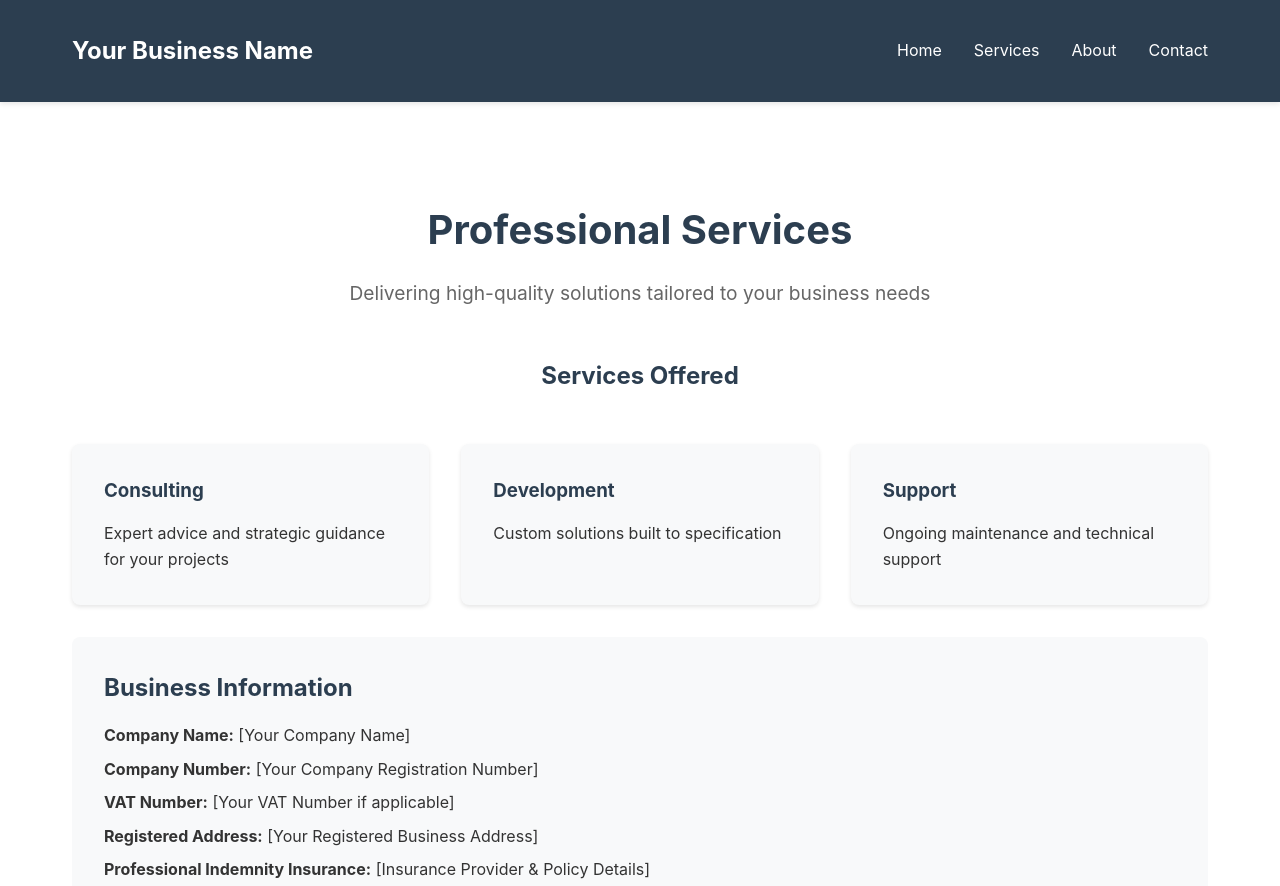
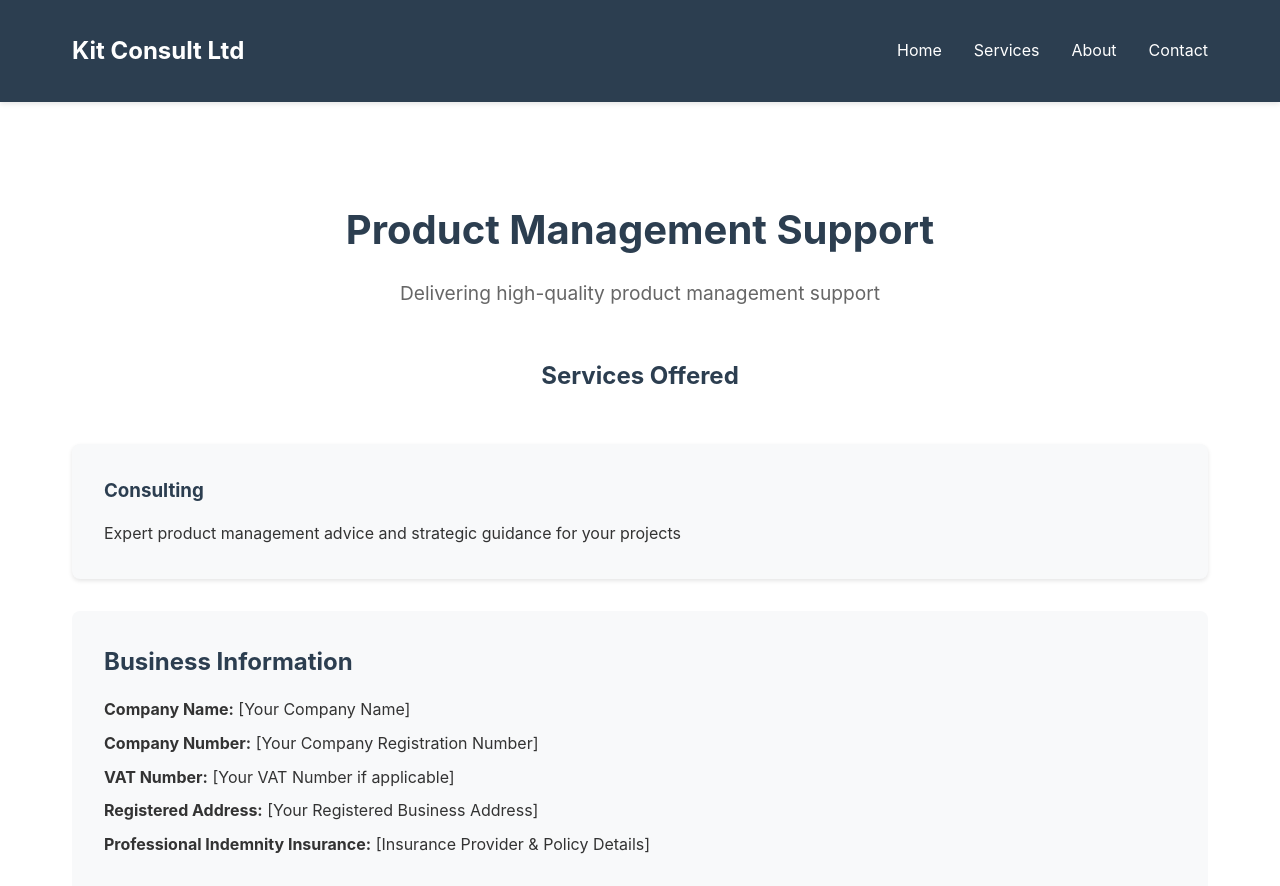
Before and after one commit to cdmaynard/kitconsultltd, a plain HTML site: page index.html in a window 1280 px wide. Shown: the top 886 px of the page. Drawn offline with Linux system fonts and the light colour scheme.

Commit message:
Update index.html

```diff
--- a/index.html
+++ b/index.html
@@ -132,7 +132,7 @@
 <body>
     <header>
         <nav>
-            <div class="logo">Your Business Name</div>
+            <div class="logo">Kit Consult Ltd</div>
             <ul>
                 <li><a href="#home">Home</a></li>
                 <li><a href="#services">Services</a></li>
@@ -144,8 +144,8 @@
 
     <div class="container">
         <section id="home" class="hero">
-            <h1>Professional Services</h1>
-            <p>Delivering high-quality solutions tailored to your business needs</p>
+            <h1>Product Management Support</h1>
+            <p>Delivering high-quality product management support</p>
         </section>
 
         <section id="services">
@@ -153,15 +153,7 @@
             <div class="services">
                 <div class="service-card">
                     <h3>Consulting</h3>
-                    <p>Expert advice and strategic guidance for your projects</p>
-                </div>
-                <div class="service-card">
-                    <h3>Development</h3>
-                    <p>Custom solutions built to specification</p>
-                </div>
-                <div class="service-card">
-                    <h3>Support</h3>
-                    <p>Ongoing maintenance and technical support</p>
+                    <p>Expert product management advice and strategic guidance for your projects</p>
                 </div>
             </div>
         </section>
```
